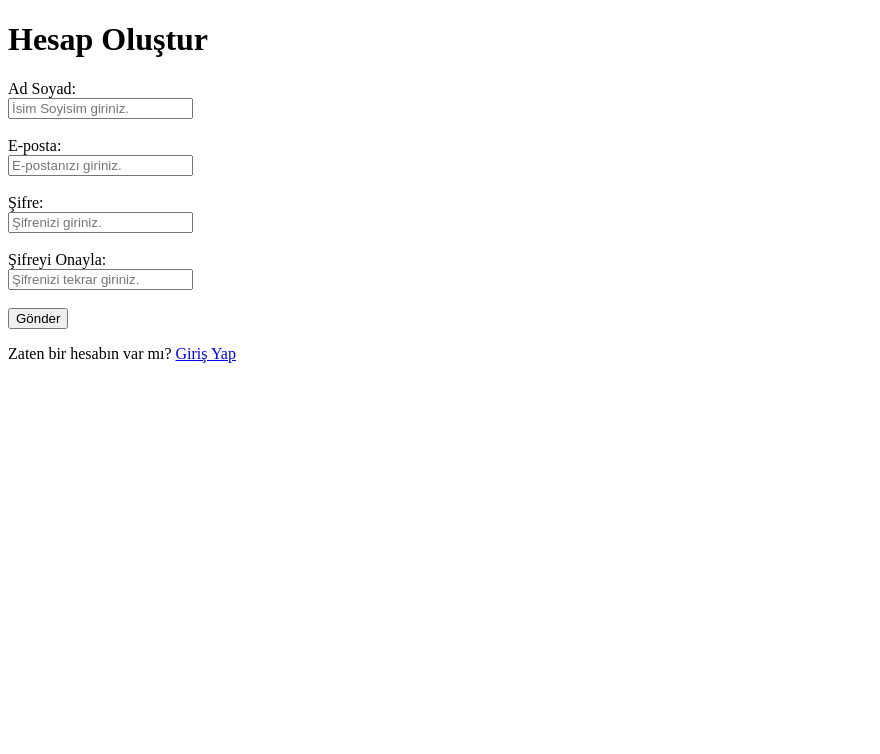
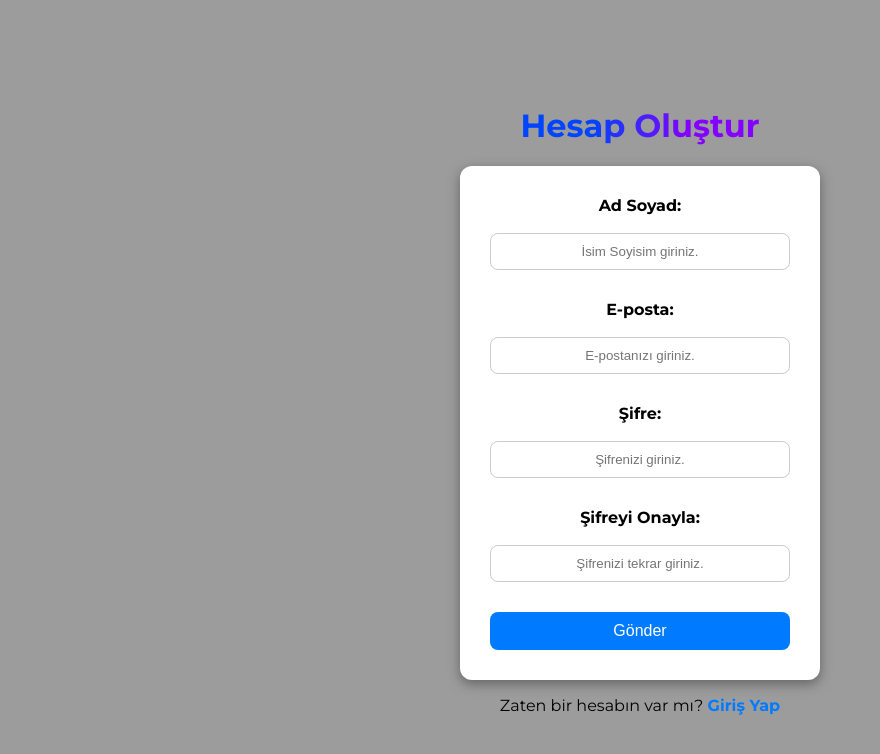
Before and after one commit to UgurOztoprak/insider-html-css-tasks, a plain HTML site: page signup.html in a window 1280 px wide. Shown: the whole page, without its empty margins (0-880 px from the left). Drawn offline with Linux system fonts and the light colour scheme.

Commit message:
practice-day-2

```diff
--- a/signup.html
+++ b/signup.html
@@ -1,38 +1,30 @@
 <!DOCTYPE html>
-<html lang="en">
-
+<html lang="tr">
 <head>
     <meta charset="UTF-8">
     <meta name="viewport" content="width=device-width, initial-scale=1.0">
     <title>Kayıt Ol</title>
+    <link rel="stylesheet" href="style.css">
+    <link href="https://fonts.googleapis.com/css2?family=Montserrat:wght@400;700;900&display=swap" rel="stylesheet">
 </head>
-
 <body>
-    <div>
+    <div class="container">
         <h1>Hesap Oluştur</h1>
+        <div class="form-container">
             <form action="/submit">
-            <label for="ad">Ad Soyad:</label><br>
+                <label for="ad">Ad Soyad:</label>
                 <input type="text" name="kullanici_ad" id="ad" placeholder="İsim Soyisim giriniz.">
-            <br><br>
-
-            <label for="email">E-posta:</label><br>
+                <label for="email">E-posta:</label>
                 <input type="email" name="kullanici_email" id="email" placeholder="E-postanızı giriniz." required>
-            <br><br>
-
-            <label for="password">Şifre:</label><br>
+                <label for="password">Şifre:</label>
                 <input type="password" name="kullanici_sifre" id="password" placeholder="Şifrenizi giriniz." required>
-            <br><br>
-
-            <label for="confirm_password">Şifreyi Onayla:</label><br>
+                <label for="confirm_password">Şifreyi Onayla:</label>
                 <input type="password" name="kullanici_sifre_tekrar" id="confirm_password"
                     placeholder="Şifrenizi tekrar giriniz." required>
-            <br><br>
-
                 <button type="submit">Gönder</button>
             </form>
+        </div>
         <p>Zaten bir hesabın var mı? <a href="/login.html">Giriş Yap</a></p>
     </div>
-
 </body>
-
 </html>
--- /dev/null
+++ b/style.css
@@ -0,0 +1,74 @@
+body {
+    background-color: #9c9c9c;
+    display: flex;
+    justify-content: center;
+    align-items: center;
+    height: 100vh;
+    font-family: 'Montserrat', sans-serif;
+}
+.container {
+    display: flex;
+    flex-direction: column;
+    align-items: center;
+    width: 100%;
+    max-width: 300px;
+}
+.form-container {
+    background-color: #ffffff;
+    padding: 30px;
+    border-radius: 12px;
+    box-shadow: 0 4px 12px rgba(48, 48, 48, 0.5);
+    width: 100%;
+}
+form {
+    display: flex;
+    flex-direction: column;
+    text-align: center;
+    font-weight: 600;
+    gap: 18px;
+}
+input[type="email"],
+input[type="text"],
+input[type="password"] {
+    padding: 10px;
+    border: 1px ridge #ccc;
+    border-radius: 8px;
+    width: 100%;
+    box-sizing: border-box;
+    text-align: center;
+    margin-bottom: 12px;
+}
+input:focus {
+    border-color: #007bff;
+    outline: none;
+    box-shadow: 0 0 5px #007bff;
+    transition: 0.2s ease-in-out;
+}
+button {
+    padding: 10px;
+    background-color: #007bff;
+    color: #ffffff;
+    border: none;
+    border-radius: 8px;
+    cursor: pointer;
+    font-size: 16px;
+    transition: background-color 0.3s ease;
+}
+button:hover {
+    background-color: #0056b3;
+}
+h1 {
+    background: linear-gradient(to right, #0044ff 30%, #8400ff 70%);
+    background-clip: text;
+    color: transparent;
+}
+a {
+    text-decoration: none;
+    color: #007bff;
+    font-weight: 600;
+    transition: color 0.3s ease;
+    cursor: pointer;
+}
+a:hover {
+    color: #6200ff;
+}
```
Also changed, not shown: login.html (+10 -13 lines). Lines whose indentation alone changed are shown as unchanged.
